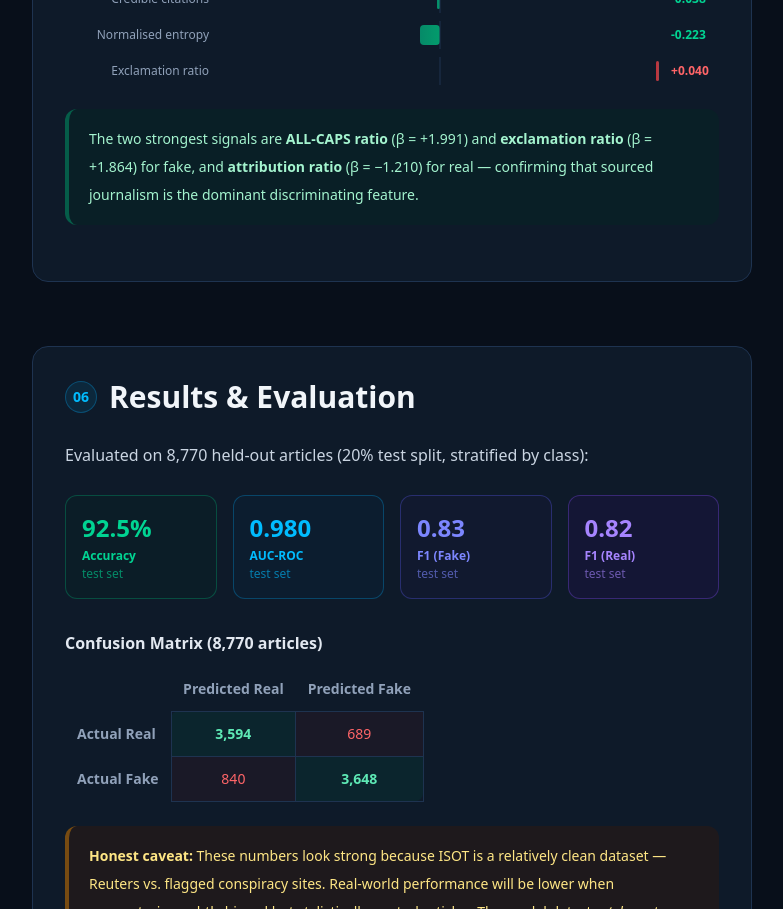
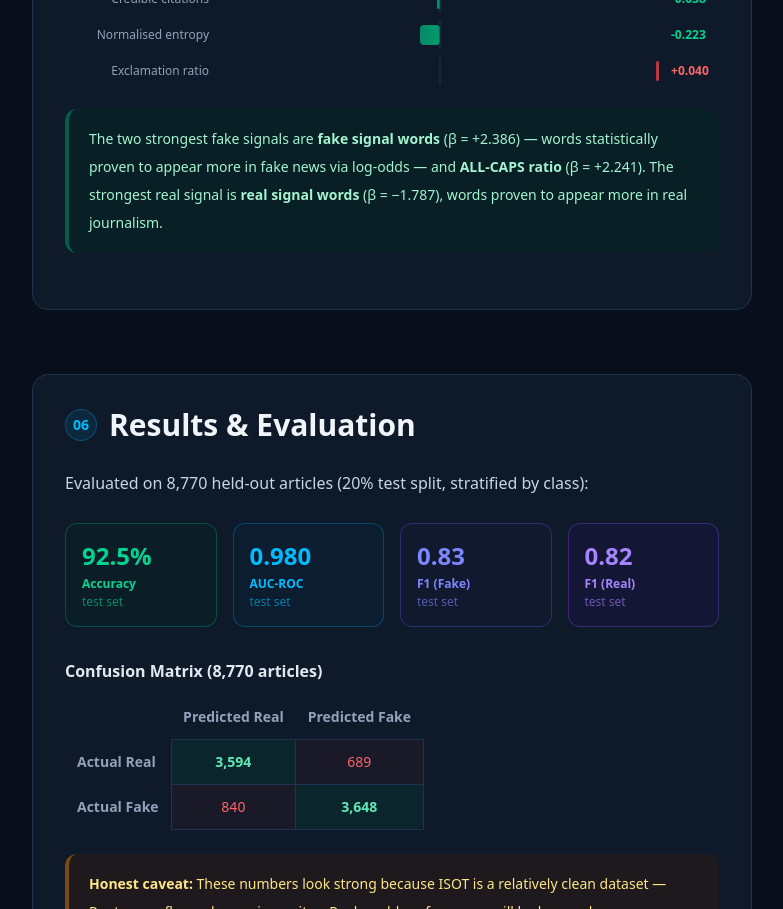
Before and after one commit to nishkasharma21/cs109-fake-news-detector, a Next.js app: page / in a window 1280 px wide. Shown: the part 3160-4069 px from the top of the page, without its empty margins (248-1031 px from the left). Built offline with nearby package versions, Linux system fonts and the light colour scheme; a web font is replaced by a local one.

Commit message:
Fix stale coefficient callout text

```diff
--- a/app/page.tsx
+++ b/app/page.tsx
@@ -219,7 +219,7 @@ export default function Home() {
             <CoefChart />
 
             <Callout color="emerald">
-              The two strongest signals are <strong>ALL-CAPS ratio</strong> (β = +1.991) and <strong>exclamation ratio</strong> (β = +1.864) for fake, and <strong>attribution ratio</strong> (β = −1.210) for real — confirming that sourced journalism is the dominant discriminating feature.
+              The two strongest fake signals are <strong>fake signal words</strong> (β = +2.386) — words statistically proven to appear more in fake news via log-odds — and <strong>ALL-CAPS ratio</strong> (β = +2.241). The strongest real signal is <strong>real signal words</strong> (β = −1.787), words proven to appear more in real journalism.
             </Callout>
           </Card>
         </section>
```
